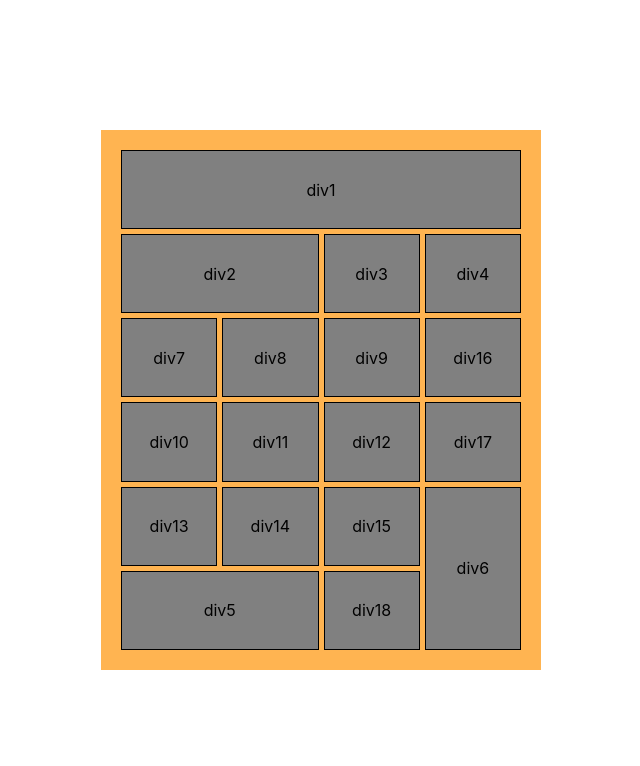
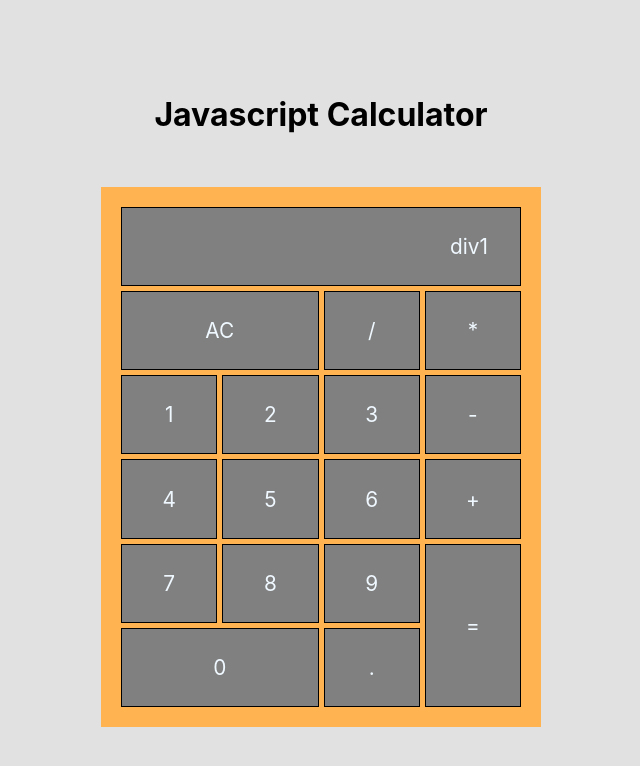
Before and after one commit to sweeptic/build-javascript-calculator, a React (Create React App) app: page / in a window 1280 px wide. Shown: the top 766 px of the page, without its empty margins (319-959 px from the left). Built offline with nearby package versions, Linux system fonts and the light colour scheme; the HTML template or start-up script is replaced by a standard one.

Commit message:
add header styling

```diff
--- a/src/App.js
+++ b/src/App.js
@@ -4,6 +4,7 @@ import Calculator from './Calculator';
 function App() {
   return (
     <div className={styles.app}>
+      <h1>Javascript Calculator</h1>
       <Calculator />
     </div>
   );
--- a/src/App.module.css
+++ b/src/App.module.css
@@ -3,4 +3,10 @@
   display: flex;
   align-items: center;
   justify-content: center;
+  background-color: rgba(128, 128, 128, 0.24);
+  flex-flow: column;
 }
+
+h1 {
+  padding-bottom: 2rem;
+}
--- a/src/Calculator.js
+++ b/src/Calculator.js
@@ -6,23 +6,23 @@ const Calculator = () => {
   return (
     <div className={styles.container}>
       <div className={styles.div1}>div1</div>
-      <div className={styles.div2}>div2</div>
-      <div className={styles.div3}>div3</div>
-      <div className={styles.div4}>div4</div>
-      <div className={styles.div5}>div5</div>
-      <div className={styles.div6}>div6</div>
-      <div className={styles.div7}>div7</div>
-      <div className={styles.div8}>div8</div>
-      <div className={styles.div9}>div9</div>
-      <div className={styles.div10}>div10</div>
-      <div className={styles.div11}>div11</div>
-      <div className={styles.div12}>div12</div>
-      <div className={styles.div13}>div13</div>
-      <div className={styles.div14}>div14</div>
-      <div className={styles.div15}>div15</div>
-      <div className={styles.div16}>div16</div>
-      <div className={styles.div17}>div17</div>
-      <div className={styles.div18}>div18</div>
+      <div className={styles.div2}>AC</div>
+      <div className={styles.div3}>/</div>
+      <div className={styles.div4}>*</div>
+      <div className={styles.div5}>0</div>
+      <div className={styles.div6}>=</div>
+      <div className={styles.div7}>1</div>
+      <div className={styles.div8}>2</div>
+      <div className={styles.div9}>3</div>
+      <div className={styles.div10}>4</div>
+      <div className={styles.div11}>5</div>
+      <div className={styles.div12}>6</div>
+      <div className={styles.div13}>7</div>
+      <div className={styles.div14}>8</div>
+      <div className={styles.div15}>9</div>
+      <div className={styles.div16}>-</div>
+      <div className={styles.div17}>+</div>
+      <div className={styles.div18}>.</div>
     </div>
   );
 };
--- a/src/Calculator.module.css
+++ b/src/Calculator.module.css
@@ -17,6 +17,13 @@
   display: flex;
   align-items: center;
   justify-content: center;
+  font-size: 1.3rem;
+  color: aliceblue;
+}
+
+.div1 {
+  justify-content: flex-end !important;
+  padding-right: 2rem;
 }
 
 .div1 {
```
